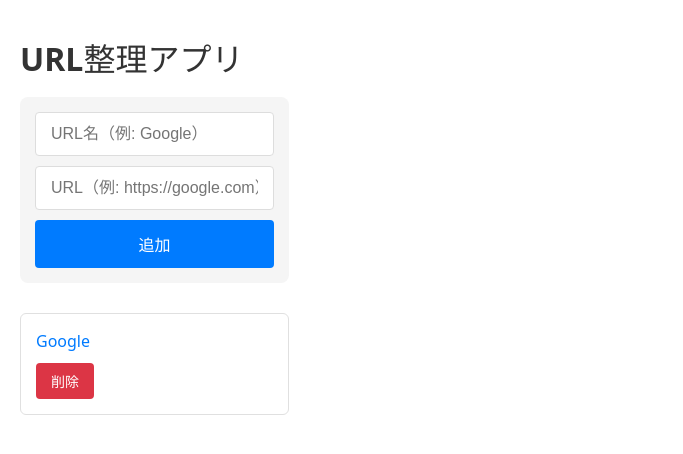
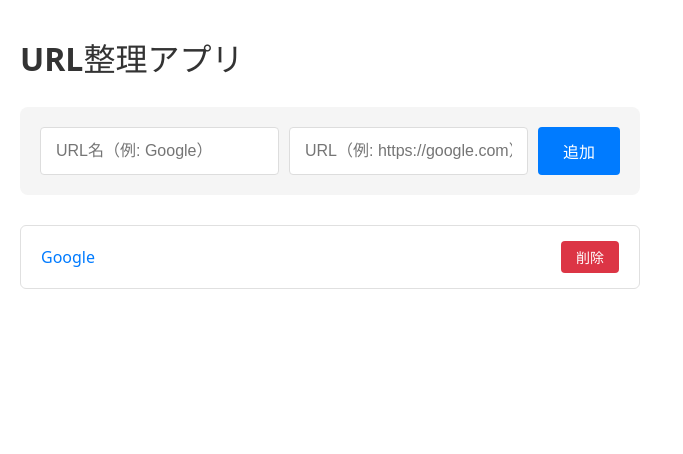
Before and after one commit to mymy22/url-organizer, a React (Vite) app: page / in a window 1280 px wide. Shown: the top 454 px of the page, without its empty margins (0-683 px from the left). Built offline with nearby package versions, Linux system fonts and the light colour scheme.

Commit message:
PC・スマホ対応レイアウト

```diff
--- a/src/App.tsx
+++ b/src/App.tsx
@@ -9,6 +9,15 @@ function App() {
   })
   const [newUrl, setNewUrl] = useState('')
   const [newName, setNewName] = useState('')
+  const [isMobile, setIsMobile] = useState(window.innerWidth < 768)
+
+  useEffect(() => {
+    const handleResize = () => {
+      setIsMobile(window.innerWidth < 768)
+    }
+    window.addEventListener('resize', handleResize)
+    return () => window.removeEventListener('resize', handleResize)
+  }, [])
 
   useEffect(() => {
     localStorage.setItem('urls', JSON.stringify(urls))
@@ -40,8 +49,8 @@ function App() {
       minHeight: '100vh'
     }}>
       <h1 style={{
-        fontSize: 'clamp(24px, 5vw, 32px)',
-        marginBottom: '20px',
+        fontSize: isMobile ? '24px' : '32px',
+        marginBottom: '30px',
         color: '#333'
       }}>
         URL整理アプリ
@@ -49,10 +58,10 @@ function App() {
 
       <div style={{
         display: 'flex',
-        flexDirection: 'column',
+        flexDirection: isMobile ? 'column' : 'row',
         gap: '10px',
         marginBottom: '30px',
-        padding: '15px',
+        padding: isMobile ? '15px' : '20px',
         backgroundColor: '#f5f5f5',
         borderRadius: '8px'
       }}>
@@ -62,7 +71,8 @@ function App() {
           value={newName}
           onChange={(e) => setNewName(e.target.value)}
           style={{
-            width: '100%',
+            flex: isMobile ? 'none' : 1,
+            width: isMobile ? '100%' : 'auto',
             padding: '12px 15px',
             fontSize: '16px',
             border: '1px solid #ddd',
@@ -76,7 +86,8 @@ function App() {
           value={newUrl}
           onChange={(e) => setNewUrl(e.target.value)}
           style={{
-            width: '100%',
+            flex: isMobile ? 'none' : 2,
+            width: isMobile ? '100%' : 'auto',
             padding: '12px 15px',
             fontSize: '16px',
             border: '1px solid #ddd',
@@ -87,7 +98,7 @@ function App() {
         <button
           onClick={addUrl}
           style={{
-            width: '100%',
+            width: isMobile ? '100%' : 'auto',
             padding: '12px 25px',
             fontSize: '16px',
             backgroundColor: '#007bff',
@@ -108,9 +119,11 @@ function App() {
             key={item.id}
             style={{
               display: 'flex',
-              flexDirection: 'column',
-              gap: '10px',
-              padding: '15px',
+              flexDirection: isMobile ? 'column' : 'row',
+              alignItems: isMobile ? 'stretch' : 'center',
+              justifyContent: 'space-between',
+              gap: isMobile ? '10px' : '0',
+              padding: '15px 20px',
               backgroundColor: 'white',
               border: '1px solid #e0e0e0',
               borderRadius: '6px'
@@ -124,6 +137,7 @@ function App() {
                 fontSize: '16px',
                 color: '#007bff',
                 textDecoration: 'none',
+                flex: isMobile ? 'none' : 1,
                 wordBreak: 'break-all'
               }}
             >
@@ -132,14 +146,14 @@ function App() {
             <button
               onClick={() => deleteUrl(item.id)}
               style={{
-                padding: '8px 15px',
+                width: isMobile ? '100%' : 'auto',
+                padding: isMobile ? '10px' : '6px 15px',
                 fontSize: '14px',
                 backgroundColor: '#dc3545',
                 color: 'white',
                 border: 'none',
                 borderRadius: '4px',
-                cursor: 'pointer',
-                alignSelf: 'flex-start'
+                cursor: 'pointer'
               }}
             >
               削除
```
